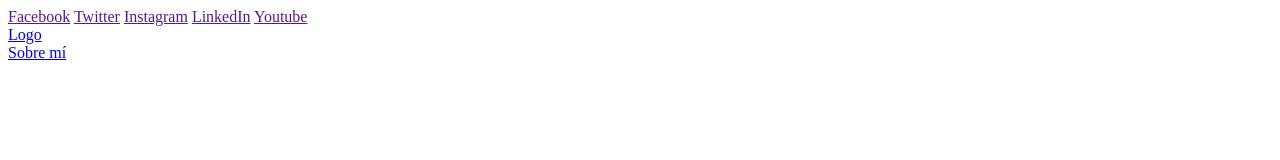
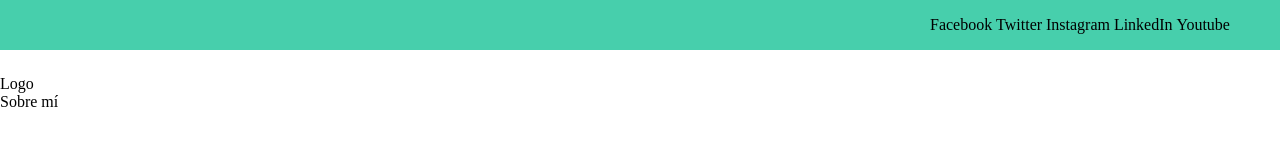
Before and after one commit to karypracticas/BlogPractica, a plain HTML site: page index.html in a window 1280 px wide. Drawn offline with Linux system fonts and the light colour scheme.

Commit message:
Estilos en el header

```diff
--- a/css/main.css
+++ b/css/main.css
@@ -0,0 +1,43 @@
+body {
+    /* Hacer un reset del body, ya que viene con estilos predefinidos */
+    margin: 0;
+    padding: 0;
+
+    /* Truco: Agregar las siguientes propiedades para que la página no tenga scroll */
+    position: fixed;
+    top: 0;
+    bottom: 0;
+    left: 0;
+    right: 0;
+}
+
+a {
+    text-decoration: none;
+    display: inline;
+    color: black;
+}
+
+header {
+    width: 100%;
+    height: 150px;
+    display: grid;
+    grid-template-rows: 1fr 1fr;
+}
+
+header .header-icons-container {
+    width: 100%;
+    height: 50px;
+    display: grid;
+    background-color: #47cfac;
+}
+
+header .header-icons-container .icons {
+    width: 300px;
+    height: auto;
+    display: flex;
+    justify-items: flex-end;
+    align-items: center;
+    justify-content: space-between;
+    justify-self: end;
+    margin-right: 50px;
+}
--- a/index.html
+++ b/index.html
@@ -9,8 +9,8 @@
 </head>
 <body>
     <header>
-        <section>
-            <div>
+        <section class="header-icons-container">
+            <div class="icons">
                 <a href="">Facebook</a>
                 <a href="">Twitter</a>
                 <a href="">Instagram</a>
@@ -19,10 +19,10 @@
             </div>
         </section>
         <nav>
-            <section>
+            <section class="nav-logo-container">
                 <a href="/">Logo</a>
             </section>
-            <section>
+            <section class="profile-link">
                 <a href="perfil.html">Sobre mí</a>
             </section>
         </nav>
```
